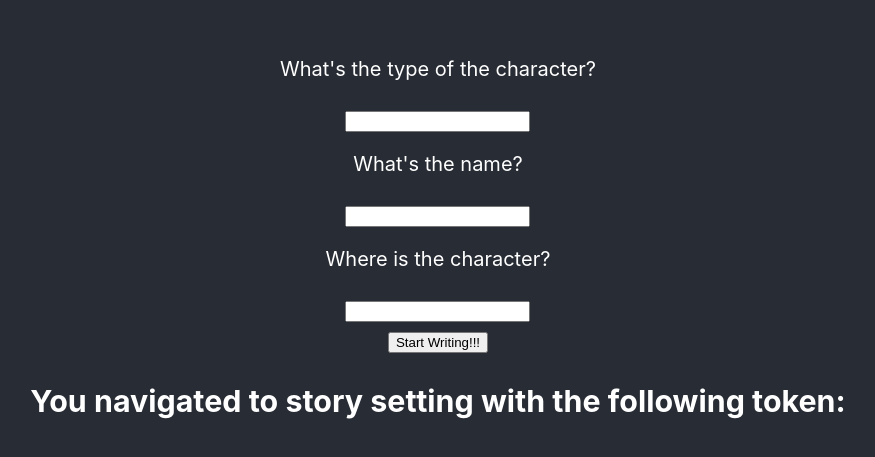
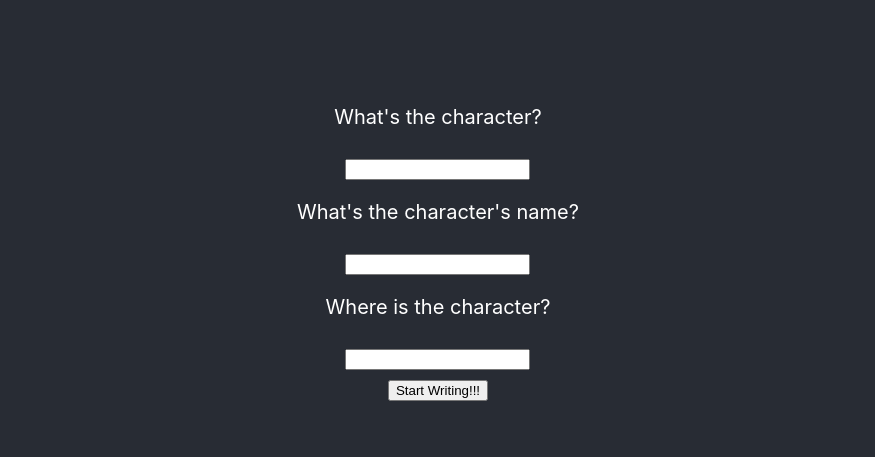
Before and after one commit to arcadesprojectnyc/LittleTale, a React (Create React App) app: page /story-setting in a window 1280 px wide. Shown: the part 157-614 px from the top of the page, without its empty margins (202-1077 px from the left). Built offline with nearby package versions, Linux system fonts and the light colour scheme.

Commit message:
Changes before recording

```diff
--- a/src/components/StorySetting.jsx
+++ b/src/components/StorySetting.jsx
@@ -28,7 +28,7 @@ function StorySetting() {
             console.log("[Select.log] char_type: " + charactor_type +
                 ", char_name: " + charactor_name +
                 ", where: " + where_is_charactor)
-            alert(`Let's write the charactor_type, name and background first!`);
+            alert(`Let's write the charactor, name and background first!`);
         } else {
             setCharTypeCxt(charactor_type);
             setCharNameCxt(charactor_name);
@@ -40,17 +40,15 @@ function StorySetting() {
 
     return (
         <div>
-            <p style={{ fontSize: '20px' }}>What's the type of the character?</p>
+            <p style={{ fontSize: '20px' }}>What's the character?</p>
             <input type="text" value={charactor_type} onChange={handleCharactorTypeChange} />
-            <p style={{ fontSize: '20px' }}>What's the name?</p>
+            <p style={{ fontSize: '20px' }}>What's the character's name?</p>
             <input type="text" value={charactor_name} onChange={handleCharactorNameChange} />
             <p style={{ fontSize: '20px' }}>Where is the character?</p>
             <input type="text" value={where_is_charactor} onChange={handleWhereIsCharactorChange} />
             <div>
                 <button onClick={handleButtonClick}>Start Writing!!!</button>
             </div>
-            <h3>You navigated to story setting with the following token:</h3>
-            <p>{token}</p>
         </div>
     );
 }
```
